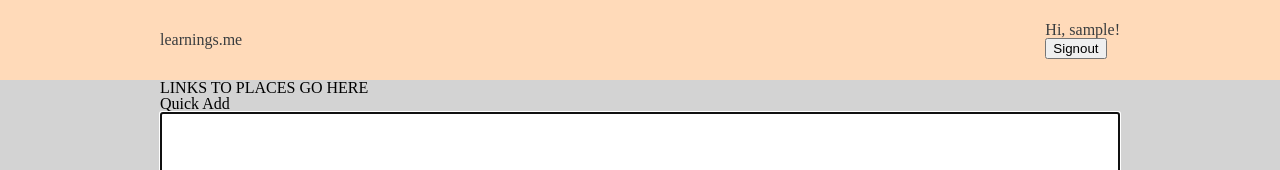
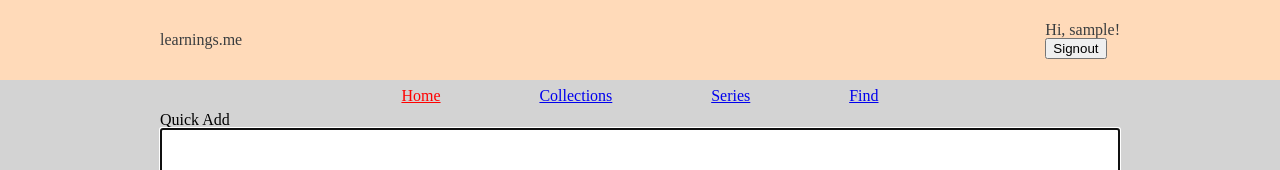
Before and after one commit to mattmegarry/learnings, a React (Create React App) app in the folder web/: page / in a window 1280 px wide. Shown: the top 170 px of the page. Built offline with nearby package versions, Linux system fonts and the light colour scheme; no server answers; sample sign-in values are in the browser's storage.

Commit message:
User Dashboard NavBar

```diff
--- a/web/src/App.css
+++ b/web/src/App.css
@@ -90,3 +90,14 @@
 .hidden {
   display: none;
 }
+
+.user-dashboard-nav {
+  margin: 1vh auto;
+  width: 60%;
+  display: flex;
+  justify-content: space-around;
+}
+
+.nav-link-selected {
+  color: red;
+}
--- a/web/src/components/pages/UserDash.js
+++ b/web/src/components/pages/UserDash.js
@@ -1,9 +1,14 @@
 import React, { Component } from "react";
 
-import { BrowserRouter as Router, Switch, Route } from "react-router-dom";
+import {
+  BrowserRouter as Router,
+  Switch,
+  Route,
+  NavLink
+} from "react-router-dom";
 
 import NotFound from "./NotFound";
-import UserHome from "./UserHome";
+import SnippetHome from "./SnippetHome";
 import SnippetCollections from "./SnippetCollections";
 import SnippetSeries from "./SnippetSeries";
 import SnippetFind from "./SnippetFind";
@@ -18,14 +23,27 @@ class UserDash extends Component {
 
     return (
       <div className="user-dashboard">
-        <p>LINKS TO PLACES GO HERE</p>
         <Router>
+          <div className="user-dashboard-nav">
+            <NavLink exact to="/" activeClassName="nav-link-selected">
+              Home
+            </NavLink>
+            <NavLink to="/collections" activeClassName="nav-link-selected">
+              Collections
+            </NavLink>
+            <NavLink to="/series" activeClassName="nav-link-selected">
+              Series
+            </NavLink>
+            <NavLink to="/find" activeClassName="nav-link-selected">
+              Find
+            </NavLink>
+          </div>
           <Switch>
             <Route
               exact
               path="/"
               render={props => (
-                <UserHome {...props} userId={userId} login={this.login} />
+                <SnippetHome {...props} userId={userId} login={this.login} />
               )}
             />
             <Route exact path="/collections" component={SnippetCollections} />
```
Also changed, not shown: web/src/components/pages/SnippetHome.js (renamed from web/src/components/pages/UserHome.js).
